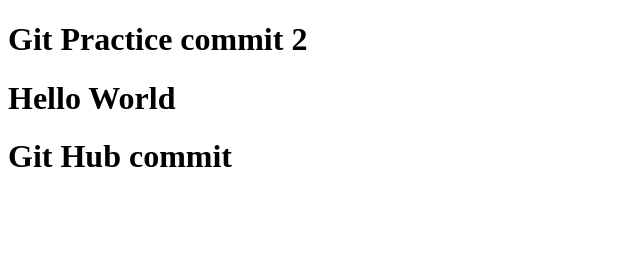
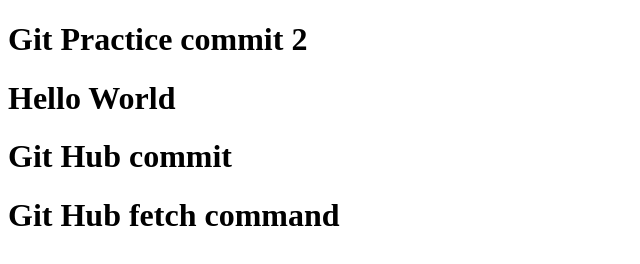
Before and after one commit to AnshulMate/learn-git-webhost.io, a plain HTML site: page index.html in a window 1280 px wide. Shown: the whole page, without its empty margins (0-640 px from the left). Drawn offline with Linux system fonts and the light colour scheme.

Commit message:
Update index.html

```diff
--- a/index.html
+++ b/index.html
@@ -11,5 +11,6 @@
     <h1>Git Practice commit 2</h1>
     <h1>Hello World</h1>
    <h1>Git Hub commit</h1>
+    <h1>Git Hub fetch command</h1>
 </body>
 </html>
```
